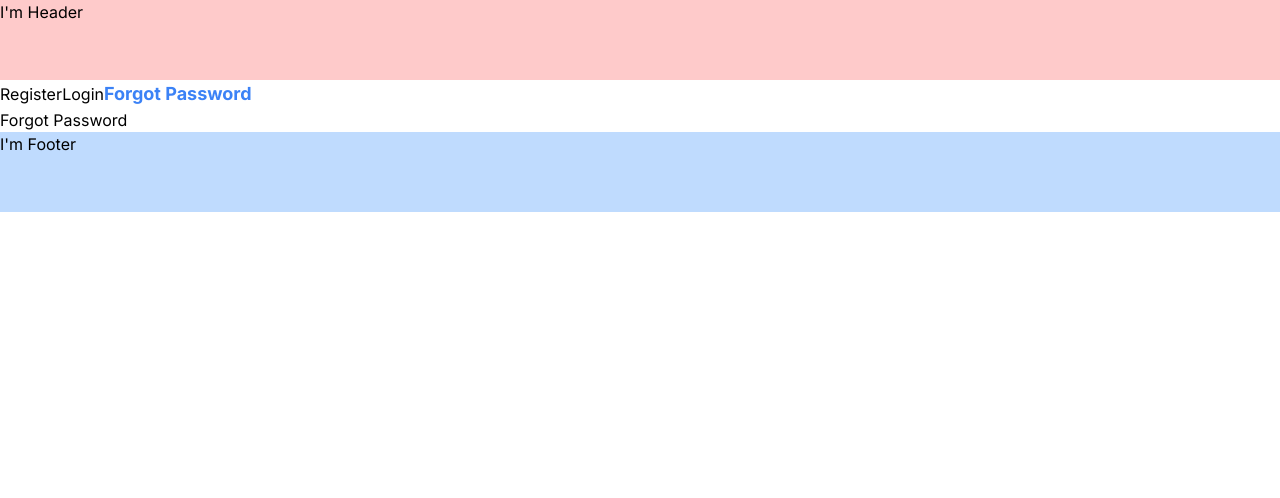
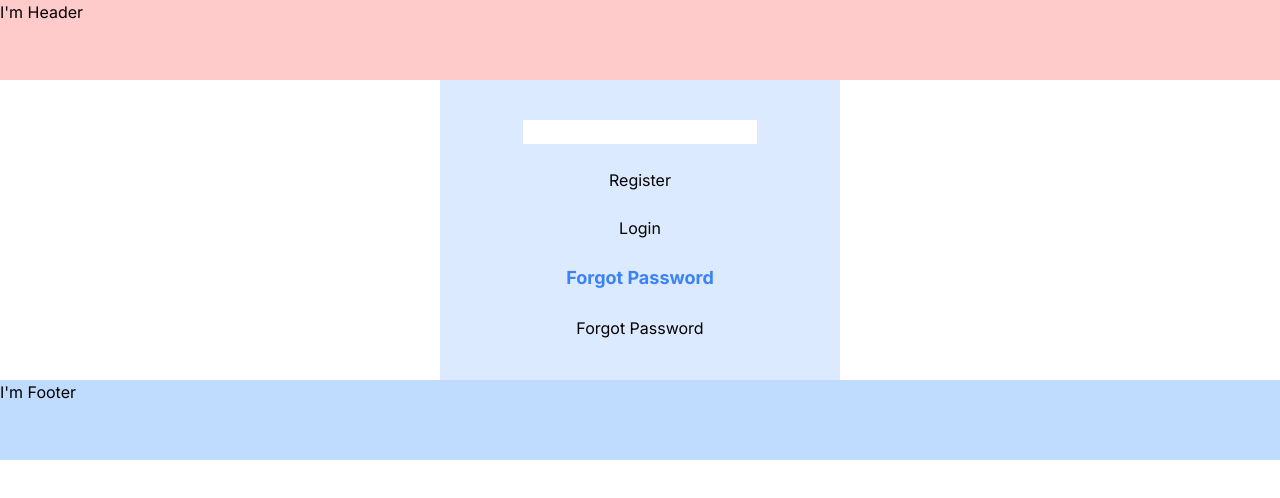
Before and after one commit to mayzinei/nextjs14-record, a Next.js app: page /forgot-pw in a window 1280 px wide. Shown: the top 498 px of the page. Built offline with nearby package versions, Linux system fonts and the light colour scheme.

Commit message:
template.tsx

```diff
--- a/app/(auth)/(auth-layout)/layout.tsx
+++ b/app/(auth)/(auth-layout)/template.tsx
@@ -1,6 +1,7 @@
 "use client";
 import Link from "next/link";
 import { usePathname } from "next/navigation";
+import { useState } from "react";
 
 const navLinks = [
 	{ name: "Register", href: "/register" },
@@ -14,8 +15,10 @@ export default function AuthLayout({
 	children: React.ReactNode;
 }) {
 	const pathname = usePathname();
+	const [input, setInput] = useState();
 	return (
-		<div>
+		<div className="p-10 w-[400px] mx-auto bg-blue-100 flex flex-col items-center gap-6">
+			<input value={input} onChange={(e: any) => setInput(e.target.value)} />
 			{navLinks.map((link) => {
 				const isActive = pathname.startsWith(link.href);
 				return (
@@ -32,3 +35,10 @@ export default function AuthLayout({
 		</div>
 	);
 }
+
+// ========== template.tsx (significant of new app router)
+// Withing the auth group, use "template.tsx" insted of "layout.tsx"
+
+// layout.tsx
+//			template.tsx
+//						page.tsx
--- a/app/order-product/page.tsx
+++ b/app/order-product/page.tsx
@@ -7,8 +7,8 @@ export default function OrderProduct() {
 	const orderHandler = () => {
 		// router.push("/items"); //navigate to the next page
 		router.replace("/"); // same with push()
-		// router.back(); // navigate back to the privious page in the browser's history
-		// router.forword(); // navigate back to the next page in the browser's history
+		// router.back(); // navigate back to the "privious page" in the browser's history
+		// router.forword(); // navigate back to the "next page" in the browser's history
 	};
 	return (
 		<div>
```
